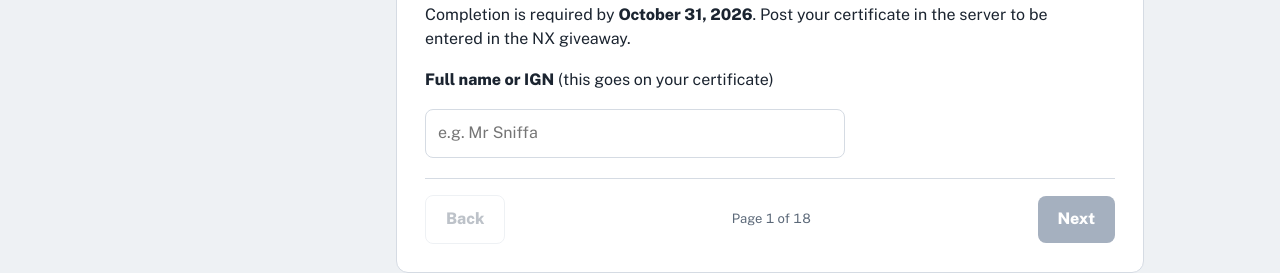
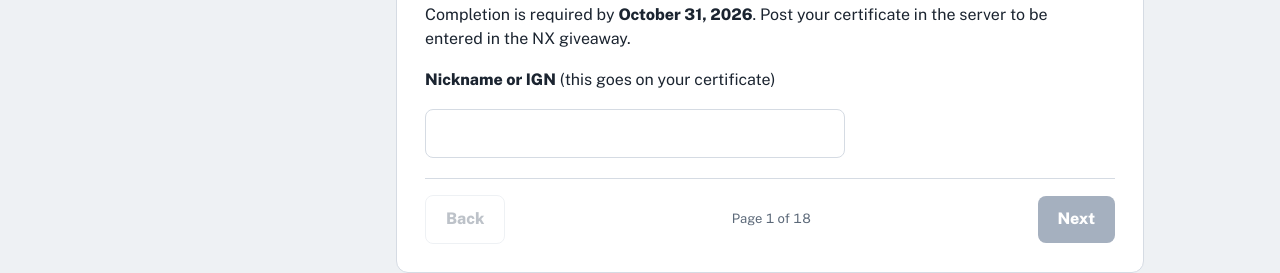
Before and after one commit to dmdiem/dawg-training, a plain HTML site: page index.html in a window 1280 px wide. Shown: the part 498-771 px from the top of the page. Drawn offline with nearby package versions, Linux system fonts and the light colour scheme.

Commit message:
Ask for nickname or IGN, drop the name example
Co-Authored-By: Claude Opus 5.5 <noreply@anthropic.com>
Claude-Session: https://claude.ai/code/session_01UHFfQMSLLknGFrJy6hdnmc

```diff
--- a/index.html
+++ b/index.html
@@ -202,8 +202,8 @@ const SLIDES = [
       <p>Welcome to the Dawgers Learning Portal. This course takes about 15 minutes. It is not timed, because Pack Resources believes in a supportive learning environment.</p>
       <p>Each module ends with a short knowledge check. You need to answer each question correctly to move on. Your first-try accuracy goes on your certificate, so please read carefully.</p>
       <p>Completion is required by <b>October 31, 2026</b>. Post your certificate in the server to be entered in the NX giveaway.</p>
-      <label for="nm"><b>Full name or IGN</b> (this goes on your certificate)</label>
-      <input type="text" id="nm" maxlength="28" autocomplete="off" placeholder="e.g. Mr Sniffa">`,
+      <label for="nm"><b>Nickname or IGN</b> (this goes on your certificate)</label>
+      <input type="text" id="nm" maxlength="28" autocomplete="off">`,
     after: () => { const n = $("nm"); n.value = st.name || ""; n.oninput = () => { st.name = n.value.trim(); save(); gateCheck(); }; },
     gate: () => !!st.name },
   { id: "m0-ack", mod: "m0", stk: "note", say: "This part is legally binding. Probably.", html: () => `
```
